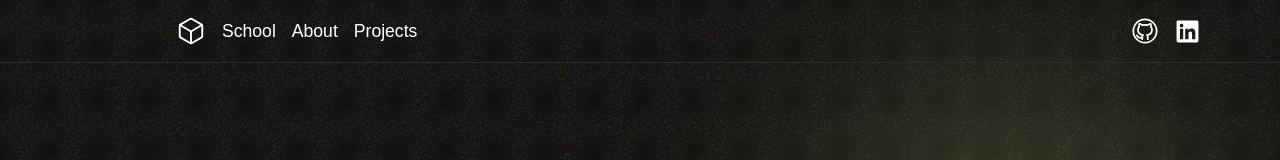
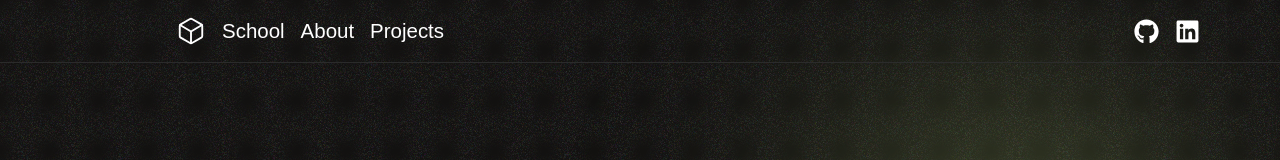
Before and after one commit to angele34/personal-website, a Next.js app: page / in a window 1280 px wide. Shown: the top 160 px of the page. Built offline with nearby package versions, Linux system fonts and the light colour scheme; a web font is replaced by a local one.

Commit message:
update styling and hover effects

```diff
--- a/src/components/navbar.tsx
+++ b/src/components/navbar.tsx
@@ -9,37 +9,21 @@ import { FaLinkedin } from "react-icons/fa";
 export default function Navbar() {
   return (
     <div className="flex justify-between fixed top-0 w-full z-20 border-b border-[#2d2d2de9]">
-      <div className=" flex items-center
-      pt-4
-      pb-4
-      xs:pl-0
-      sm:pl-0
-      md:pl-16
-      lg:pl-32
-      xl:pl-36
-      ">
-        <IoCubeOutline size={30} className="cursor-pointer grid ml-8 mr-2 text-white"/>
-        <a href="#" className=" text-white font-medium text-p-md px-2 py-1 no-underline">School</a>
-        <a href="#" className=" text-white font-medium text-p-md px-2 py-1 no-underline">About</a>
-        <a href="#" className=" text-white font-medium text-p-md px-2 py-1 no-underline">Projects</a>
-        {/* <a href="#" className=" text-white font-medium text-p-md px-2 py-1 no-underline">Blog</a> */}
+      <div className=" flex items-center pt-4 pb-4 xs:pl-0 sm:pl-0 md:pl-16 lg:pl-32 xl:pl-36 text-white font-medium text-nav no-underline">
+        <IoCubeOutline size={30} className="cursor-pointer grid ml-8 mr-2 text-white hover:text-customGreenLight transition delay-100"/>
+        <a href="#" className=" px-2 py-1 hover:text-customGreenLight transition delay-100">School</a>
+        <a href="#" className=" px-2 py-1 hover:text-customGreenLight transition delay-100">About</a>
+        <a href="#" className=" px-2 py-1 hover:text-customGreenLight transition delay-100 ">Projects</a>
       </div>
 
       <div className="flex items-center space-x-4 pr-20">
-
-        <a href="https://github.com/angele34" className="cursor-pointer">
-        <svg width="28px" height="28px" stroke-width="1.5" viewBox="0 0 24 24" fill="none" xmlns="http://www.w3.org/2000/svg" color="FFFFFFF">
-          <path d="M12 22C17.5228 22 22 17.5228 22 12C22 6.47715 17.5228 2 12 2C6.47715 2 2 6.47715 2 12C2 17.5228 6.47715 22 12 22Z" stroke="#FFFFFF" stroke-width="1.5" stroke-linecap="round" stroke-linejoin="round"></path>
-          <path d="M14.3333 19V17.137C14.3583 16.8275 14.3154 16.5163 14.2073 16.2242C14.0993 15.9321 13.9286 15.6657 13.7067 15.4428C15.8 15.2156 18 14.4431 18 10.8989C17.9998 9.99256 17.6418 9.12101 17 8.46461C17.3039 7.67171 17.2824 6.79528 16.94 6.01739C16.94 6.01739 16.1533 5.7902 14.3333 6.97811C12.8053 6.57488 11.1947 6.57488 9.66666 6.97811C7.84666 5.7902 7.05999 6.01739 7.05999 6.01739C6.71757 6.79528 6.69609 7.67171 6.99999 8.46461C6.35341 9.12588 5.99501 10.0053 5.99999 10.9183C5.99999 14.4366 8.19999 15.2091 10.2933 15.4622C10.074 15.6829 9.90483 15.9461 9.79686 16.2347C9.68889 16.5232 9.64453 16.8306 9.66666 17.137V19" stroke="#FFFFFF" stroke-width="1.5" stroke-linecap="round" stroke-linejoin="round"></path>
-          <path d="M9.66667 17.7018C7.66667 18.3335 6 17.7018 5 15.7544" stroke="#FFFFFF" stroke-width="1.5" stroke-linecap="round" stroke-linejoin="round"></path>
-          </svg>
+        <a href="https://github.com/angele34" target="_blank" rel="noopener noreferrer" className="cursor-pointer text-white hover:text-customGreenLight transition delay-100">
+          <FaGithub size={25} />
         </a>
-        <a href="https://www.linkedin.com/in/angel-arwen-e-3a1b68246/" className="cursor-pointer text-white">
+        <a href="https://www.linkedin.com/in/angel-arwen-e-3a1b68246/" target="_blank" rel="noopener noreferrer" className="cursor-pointer text-white hover:text-customGreenLight transition delay-100">
           <FaLinkedin size={25} />
         </a>
-
       </div>
-
     </div>
   );
 };
--- a/tailwind.config.js
+++ b/tailwind.config.js
@@ -28,7 +28,7 @@ module.exports = {
         'h1-xl': ['4.3rem', '6rem'],
         'h1-2xl': ['5rem', '7rem'],
 
-        'nav': ['1.25rem', '1.4rem'],
+        'nav': ['1.28rem', '1.4rem'],
 
       },
 
```
